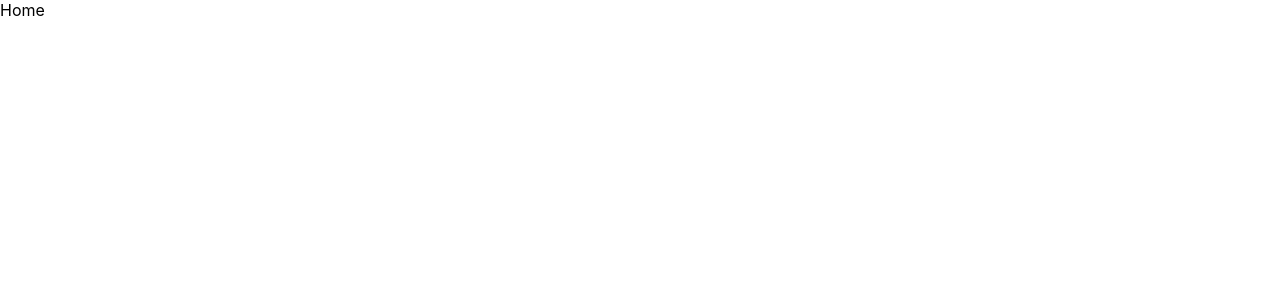
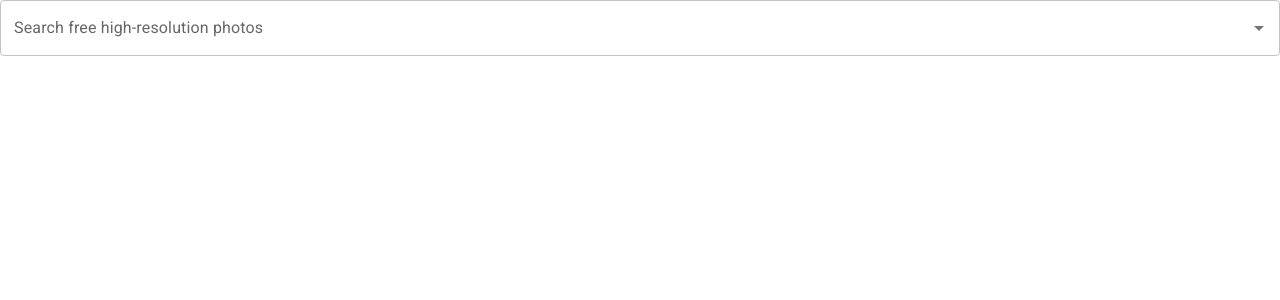
Before and after one commit to mskwara/images-browser, a React (Create React App) app: page / in a window 1280 px wide. Shown: the top 300 px of the page. Built offline with nearby package versions, Linux system fonts and the light colour scheme.

Commit message:
init Autocomplete component

```diff
--- /dev/null
+++ b/src/components/Autocomplete/index.js
@@ -0,0 +1,60 @@
+import React, { useState } from 'react';
+import PropTypes from 'prop-types';
+import MUIAutocomplete from '@mui/material/Autocomplete';
+import TextField from '@mui/material/TextField';
+import CircularProgress from '@mui/material/CircularProgress';
+
+const Autocomplete = ({ options, label }) => {
+  const [open, setOpen] = useState(false);
+  const loading = open && options.length === 0;
+
+  return (
+    <MUIAutocomplete
+      sx={{ width: '100%' }}
+      open={open}
+      onOpen={() => {
+        setOpen(true);
+      }}
+      onClose={() => {
+        setOpen(false);
+      }}
+      isOptionEqualToValue={(option, value) => option.label === value.label}
+      getOptionLabel={(option) => option.label}
+      options={options}
+      loading={loading}
+      renderInput={(params) => (
+        <TextField
+          {...params}
+          label={label}
+          InputProps={{
+            ...params.InputProps,
+            endAdornment: (
+              <>
+                {loading ? (
+                  <CircularProgress color="inherit" size={20} />
+                ) : null}
+                {params.InputProps.endAdornment}
+              </>
+            ),
+          }}
+        />
+      )}
+    />
+  );
+};
+
+Autocomplete.propTypes = {
+  label: PropTypes.string.isRequired,
+  options: PropTypes.arrayOf(
+    PropTypes.exact({
+      id: PropTypes.number,
+      label: PropTypes.string,
+    })
+  ),
+};
+
+Autocomplete.defaultProps = {
+  options: [],
+};
+
+export default Autocomplete;
--- a/src/pages/Home/index.js
+++ b/src/pages/Home/index.js
@@ -1,3 +1,14 @@
-const Home = () => 'Home';
+import React from 'react';
+import { Box } from '@mui/system';
+import Autocomplete from 'components/Autocomplete';
+import messages from './messages';
+
+const Home = () => {
+  return (
+    <Box>
+      <Autocomplete label={messages.autocompleteLabel} />
+    </Box>
+  );
+};
 
 export default Home;
--- /dev/null
+++ b/src/pages/Home/messages.js
@@ -0,0 +1,3 @@
+export default {
+  autocompleteLabel: 'Search free high-resolution photos',
+};
```
